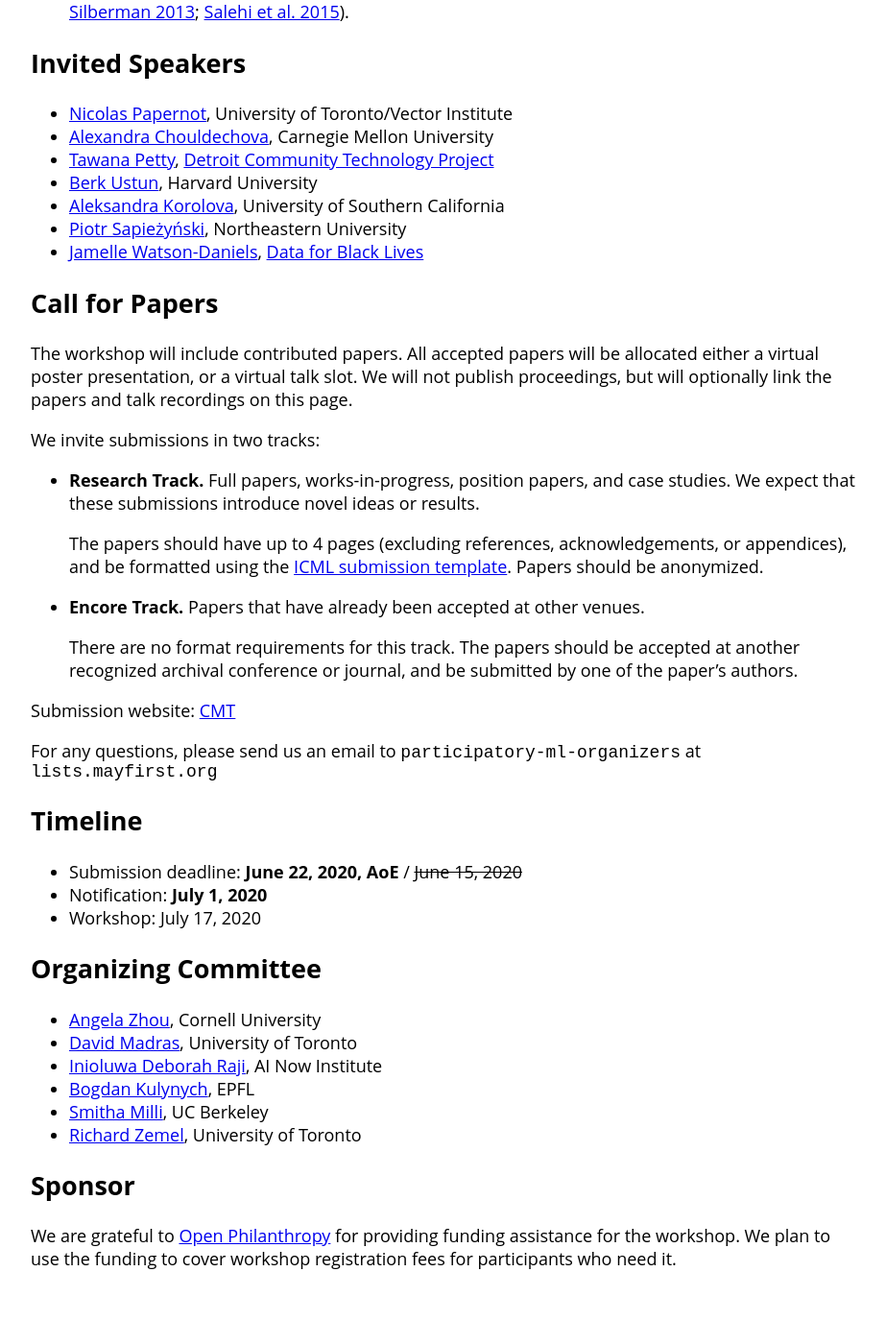
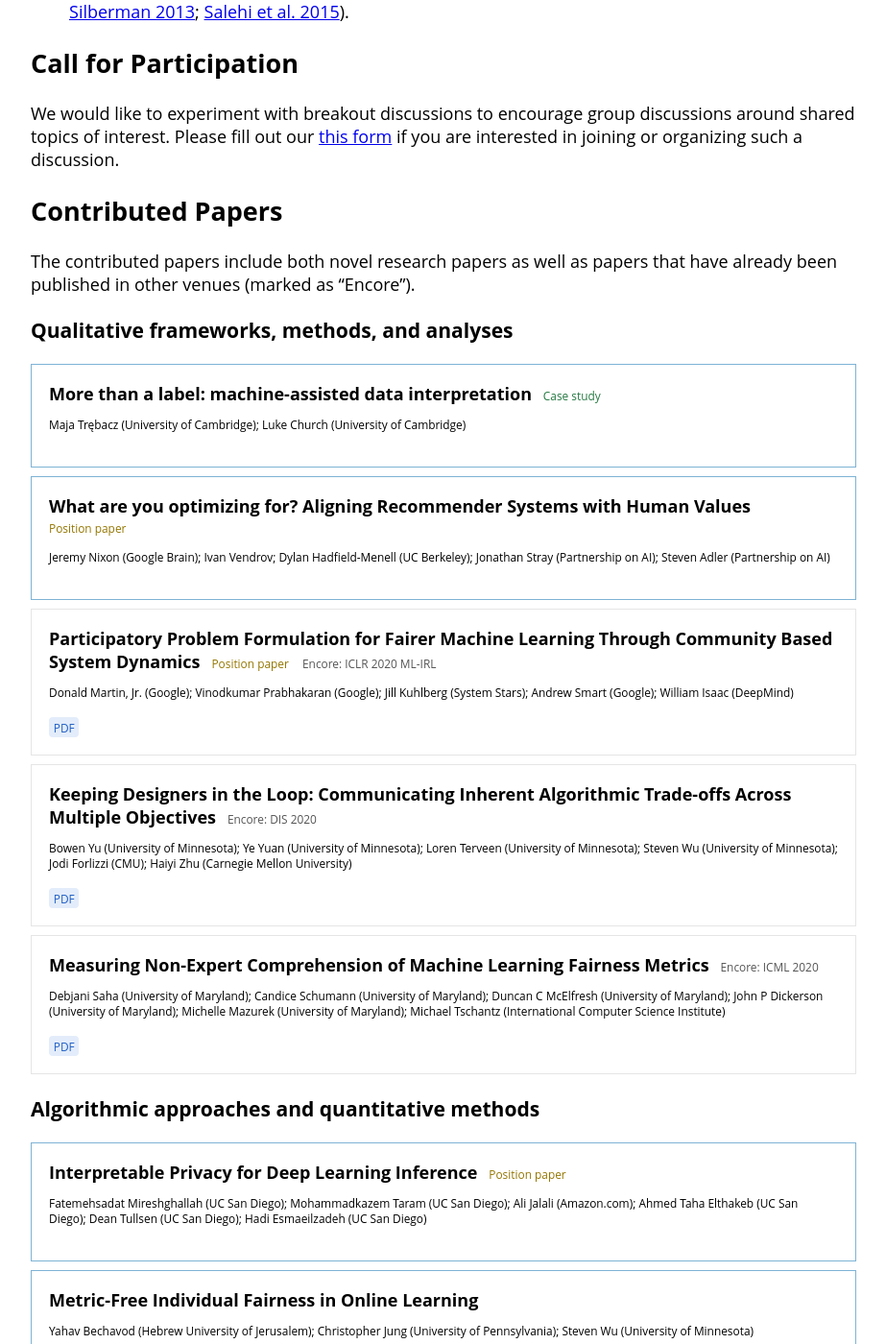
Before and after one commit to participatoryml/participatoryml.github.io, a Jekyll site: the page built from index.md, in a window 1280 px wide and 1400 px high, scrolled down 1509 px. Shown: the whole window at 96% size, without its empty margins (178-1101 px from the left). Built offline with Jekyll 4.4.1, drawn with Linux system fonts in a browser that asks for light colours; before the commit the page ends 2850 px from its top, so only the background shows below that; some of the changed text lies outside the part shown.

Commit message:
Add accepted papers and call for participation

```diff
--- /dev/null
+++ b/_data/papers_2020.csv
@@ -0,0 +1,28 @@
+id,title,authors,track,type,category,poster_session_preference,link,video,venue,poster_zoom,extra_type,extra_link
+12,A Review of the UK-ICO’s Draft Guidance on the AI Auditing Framework,Emre Kazim (University College London); Adriano Koshiyama (University College London),Research track,,Policy,any,,,,,,
+14,Is Machine Learning Speaking my Language? A Critical Look at the NLP-Pipeline Across 8 Human Languages,Esma Wali (Clarkson University);  Yan Chen (Clarkson University); Christopher M Mahoney (Clarkson University); Thomas G Middleton (Clarkson University); Marzieh Babaeianjelodar (Clarkson University); Mariama Njie (Iona College); Jeanna Neefe Matthews (Clarkson University);  ,Research track,Case study,Critical,any,,,,,,
+15,More than a label: machine-assisted data interpretation,Maja Trębacz (University of Cambridge); Luke Church (University of Cambridge),Research track,Case study,Qual,am,,,,,,
+17,Participation is Not a Design Fix for Machine Learning,Mona Sloane (NYU); Emanuel Moss (CUNY Graduate Center); Olaitan Awomolo (Temple University); Laura Forlano (IIT),Research track,Position paper,Critical,any,,,,,,
+19,Interpretable Privacy for Deep Learning Inference,Fatemehsadat Mireshghallah (UC San Diego); Mohammadkazem Taram (UC San Diego); Ali Jalali (Amazon.com); Ahmed Taha Elthakeb (UC San Diego); Dean Tullsen (UC San Diego); Hadi Esmaeilzadeh (UC San Diego),Research track,Position paper,Quant,any,,,,,,
+22,Metric-Free Individual Fairness in Online Learning,Yahav Bechavod (Hebrew University of Jerusalem); Christopher Jung (University of Pennsylvania); Steven Wu (University of Minnesota),Research track,,Quant,any,,,,,,
+27,Designing Recommender Systems with Reachability in Mind,Sarah Dean (UC Berkeley); Mihaela Curmei (UC Berkeley); Benjamin Recht (UC Berkeley),Research track,,Quant,any,,,,,,
+29,Heuristic-Based Weak Learning for Automated Decision-Making,Ryan Steed (Carnegie Mellon University); Benjamin Williams (George Washington University),Research track,Case study,Quant,any,,,,,,
+31,Deconstructing the Filter Bubble: User Decision-Making and Recommender Systems,Guy Aridor (Columbia University); Duarte Goncalves (Columbia University); Shan Sikdar (Everquote),Research track,,Quant,any,,,,,,
+32,Contestable City Algorithms,Kars Alfrink (Delft University of Technology); Thijs Turel (Amsterdam Institute for Advanced Metropolitan Solutions); Gerd Kortuem (Delft University of Technology),Research track,Case study,Applications,any,,,,,,
+33,Preference Elicitation and Aggregation to Aid with Patient Triage during the COVID-19 Pandemic,Caroline M Johnston (University of Southern California); Simon Blessenohl (University of Southern California); Phebe Vayanos (University of Southern California),Research track,Case study,Applications,any,,,,,,
+37,What If I Don't Like Any Of The Choices? The Limits of Preference Elicitation for Participatory Algorithm Design,Samantha Robertson (UC Berkeley); Niloufar Salehi (UC Berkeley),Research track,Position paper,Critical,any,,,,,,
+38,Soliciting Stakeholders’ Fairness Notions in Child Maltreatment Predictive Systems,Hao-Fei Cheng (University of Minnesota); Paige Bullock (Kenyon College); Alexandra Chouldechova (CMU); Steven Wu (University of Minnesota); Haiyi Zhu (Carnegie Mellon University),Research track,,Applications,any,,,,,,
+39,Bringing the People Back In: Contesting Benchmark Machine Learning Datasets,Emily Denton (Google); Alex Hanna (Google); Razvan Amironesei (UC San Diego); Andrew Smart (Google); Hilary Nicole (Google); Morgan Scheuerman (Google),Research track,Position paper,Critical,any,,,,,,
+40,"Fairness, Equality, and Power in Algorithmic Decision-Making",Maximilian Kasy (University of Oxford); Rediet Abebe (Harvard University),Research track,,Quant,any,https://www.cs.cornell.edu/~red/fairness_equality_power.pdf,,,,,
+41,Iterative Interactive Reward Learning,Pallavi Koppol (Carnegie Mellon University); Henny Admoni (Carnegie Mellon University); Reid Simmons (Carnegie Mellon University),Research track,,Quant,any,,,,,,
+42,What are you optimizing for? Aligning Recommender Systems with Human Values,Jeremy Nixon (Google Brain); Ivan Vendrov; Dylan Hadfield-Menell (UC Berkeley); Jonathan Stray (Partnership on AI); Steven Adler (Partnership on AI),Research track,Position paper,Qual,any,,,,,,
+45,Can Algorithms Help Support Participatory Housing?,Rediet Abebe (Harvard University); Daniel Wu (Immuta),Research track,Position paper,Applications,any,,,,,,
+49,Recourse for Humans,Kaivalya Rawal (Harvard University); Himabindu Lakkaraju (Harvard University),Research track,,Quant,any,,,,,,
+3,Adapting a kidney exchange algorithm to align with human values,Rachel Freedman (UC Berkeley); Jana Schaich Borg (Duke University); Walter Sinnott-Armstrong (Duke University); John P. Dickerson (UMD); Vincent Conitzer (Duke University),Encore track,,Applications,any,https://www.sciencedirect.com/science/article/abs/pii/S0004370220300229,,"Artificial Intelligence Journal, 2020",,,
+5,The Hidden Assumptions Behind Counterfactual Explanations and Principal Reasons,Solon Barocas (Cornell University); Andrew Selbst (UCLA School of Law); Manish Raghavan (Cornell),Encore track,,Critical,any,https://dl.acm.org/doi/abs/10.1145/3351095.3372830,,FAccT 2020,,,
+6,Co-designing a real-time classroom orchestration tool to support teacher–AI complementarity,Kenneth Holstein (Carnegie Mellon University),Encore track,Case study,Applications,pm,https://epress.lib.uts.edu.au/journals/index.php/JLA/article/view/6336,,"Journal of Learning Analytics, 2019",,,
+7,Participatory Problem Formulation for Fairer Machine Learning Through Community Based System Dynamics,"Donald Martin, Jr. (Google); Vinodkumar Prabhakaran (Google); Jill Kuhlberg (System Stars); Andrew Smart (Google); William Isaac (DeepMind)",Encore track,Position paper,Qual,any,https://arxiv.org/abs/2005.07572,,ICLR 2020 ML-IRL,,,
+10,Keeping Community in the Loop: Understanding Wikipedia Stakeholder Values for Machine Learning-Based Systems,Estelle Smith (University of Minnesota),Encore track,,Applications,any,https://dl.acm.org/doi/abs/10.1145/3313831.3376783,,CHI 2020,,,
+11,Keeping Designers in the Loop: Communicating Inherent Algorithmic Trade-offs Across Multiple Objectives,Bowen Yu (University of Minnesota); Ye Yuan (University of Minnesota); Loren Terveen (University of Minnesota); Steven Wu (University of Minnesota); Jodi Forlizzi (CMU); Haiyi Zhu (Carnegie Mellon University),Encore track,,Qual,any,https://pdfs.semanticscholar.org/1c70/84a14a653e9aef45ef6f52a0f406c9e4c6ef.pdf,,DIS 2020,,,
+13,Measuring Non-Expert Comprehension of Machine Learning Fairness Metrics,Debjani Saha (University of Maryland); Candice Schumann (University of Maryland); Duncan C McElfresh (University of Maryland); John P Dickerson (University of Maryland); Michelle Mazurek (University of Maryland); Michael Tschantz (International Computer Science Institute),Encore track,,Qual,any,https://arxiv.org/abs/2001.00089,,ICML 2020,,,
+30,Designing Fairly Fair Classifiers Via Economic Fairness Notions,Safwan Hossain (University of Toronto); Nisarg Shah (University of Toronto); Andjela Mladenovic (Independent Researcher),Encore track,,Quant,any,https://dl.acm.org/doi/abs/10.1145/3366423.3380228,,WWW 2020,,,
--- /dev/null
+++ b/_includes/paper-box.html
@@ -0,0 +1,26 @@
+{% assign paper = include.paper %}
+<div class="box{% if paper.track == 'Encore track' %} encore {% endif %}">
+    <div class="paper-title"><strong>{{ paper.title }}
+    </strong>
+    {% if paper.type == 'Position paper' %}
+    <span class="tag header-tag position-paper-tag">Position paper</span>
+    {% elsif paper.type == 'Case study' %}
+    <span class="tag header-tag case-study-tag">Case study</span>
+    {% endif %}
+    {% if paper.track == 'Encore track' %}
+    <span class="tag header-tag encore-tag">Encore{% if paper.venue %}: {{ paper.venue }}{% endif %}</span>
+    {% endif %}
+    </div>
+    <div class="paper-authors">{{ paper.authors }}</div>
+    <div class="paper-links">
+        {% if paper.link %}
+        <a href="{{ paper.link }}"><span class="tag paper-link-main">PDF</span></a>
+        {% endif %}
+        {% if paper.video %}
+        <a href="{{ paper.video }}"><span class="tag paper-link-video">Video</span></a>
+        {% endif %}
+        {% if paper.poster %}
+        <a href="{{ paper.poster }}"><span class="tag paper-poster-room">Poster room</span></a>
+        {% endif %}
+    </div>
+</div>
--- a/index.md
+++ b/index.md
@@ -94,6 +94,52 @@ limited to:
     [Irani and Silberman 2013](http://crowdsourcing-class.org/readings/downloads/ethics/turkopticon.pdf);
     [Salehi et al. 2015](https://hci.stanford.edu/publications/2015/dynamo/DynamoCHI2015.pdf)).
 
+## Call for Participation
+We would like to experiment with breakout discussions to encourage group discussions around shared
+topics of interest. Please fill out our [this form](https://forms.gle/JSbGqznGjZRrv1Sd9) if you are
+interested in joining or organizing such a discussion.
+
+## Contributed Papers
+The contributed papers include both novel research papers as well as papers that have already been
+published in other venues (marked as "Encore").
+
+{% assign papers = site.data.papers_2020 %}
+
+### Qualitative frameworks, methods, and analyses
+
+{% assign cat_papers = papers | where: "category", "Qual" %}
+{% for paper in cat_papers %}
+{% include paper-box.html paper=paper %}
+{% endfor %}
+
+### Algorithmic approaches and quantitative methods
+
+{% assign cat_papers = papers | where: "category", "Quant" %}
+{% for paper in cat_papers %}
+{% include paper-box.html paper=paper %}
+{% endfor %}
+
+### Applications
+
+{% assign cat_papers = papers | where: "category", "Applications" %}
+{% for paper in cat_papers %}
+{% include paper-box.html paper=paper %}
+{% endfor %}
+
+### Critical examinations
+
+{% assign cat_papers = papers | where: "category", "Critical" %}
+{% for paper in cat_papers %}
+{% include paper-box.html paper=paper %}
+{% endfor %}
+
+### Policy
+
+{% assign cat_papers = papers | where: "category", "Policy" %}
+{% for paper in cat_papers %}
+{% include paper-box.html paper=paper %}
+{% endfor %}
+
 ## Invited Speakers
 
 * [Nicolas Papernot](https://www.papernot.fr/), University of Toronto/Vector Institute
@@ -110,7 +156,7 @@ limited to:
 The workshop will include contributed papers. All accepted papers will be
 allocated either a virtual poster presentation, or a virtual talk slot. We will
 not publish proceedings, but will optionally link the papers and talk recordings
-on this page.
+on the workshop website.
 
 We invite submissions in two tracks:
 
@@ -128,14 +174,14 @@ We invite submissions in two tracks:
   at another recognized archival conference or journal, and be submitted by one
   of the paper's authors.
 
-Submission website: [CMT](https://cmt3.research.microsoft.com/PAML2020)
+Submissions are currently closed.
 
 For any questions, please send us an email to `participatory-ml-organizers` at `lists.mayfirst.org`
 
 ## Timeline
 
-* Submission deadline: **June 22, 2020, AoE** / ~~June 15, 2020~~
-* Notification: **July 1, 2020**
+* Submission deadline: ~~**June 22, 2020, AoE**~~
+* Notification: ~~**July 1, 2020**~~
 * Workshop: July 17, 2020
 
 ## Organizing Committee
```
